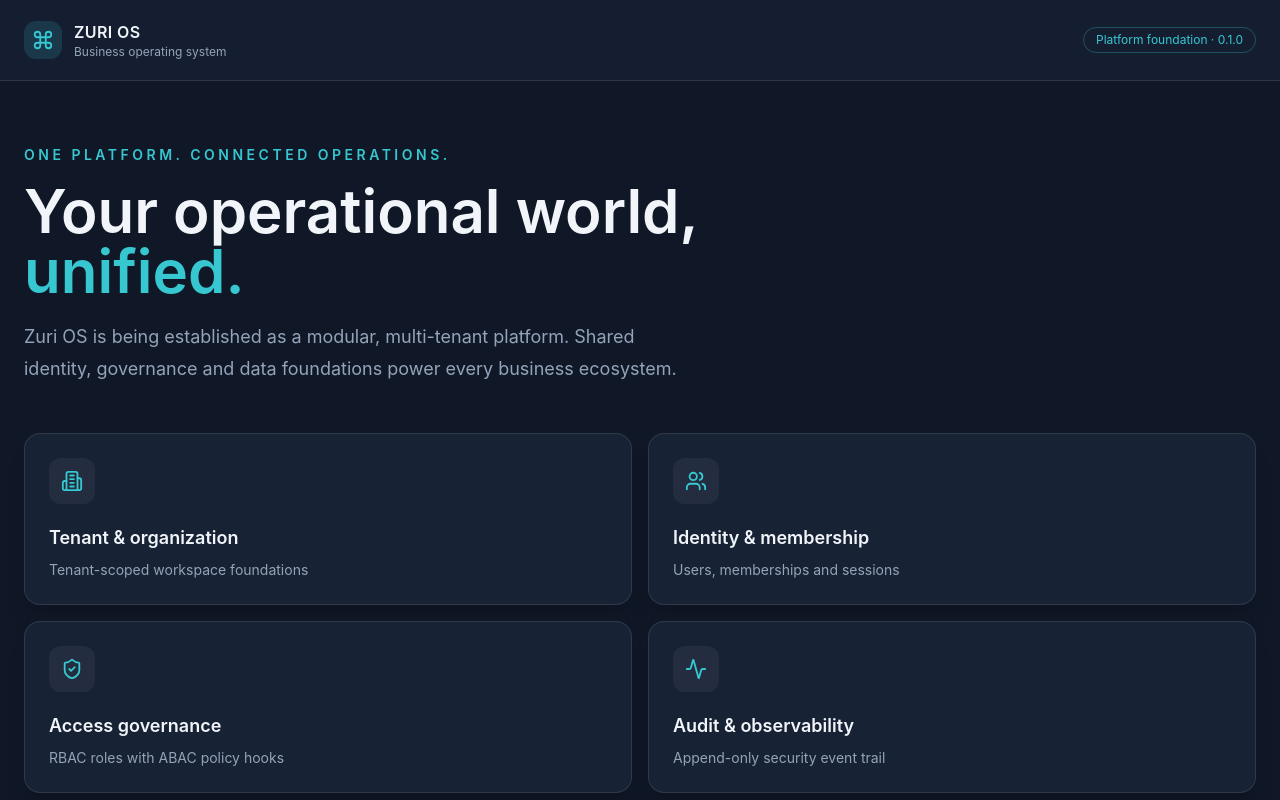
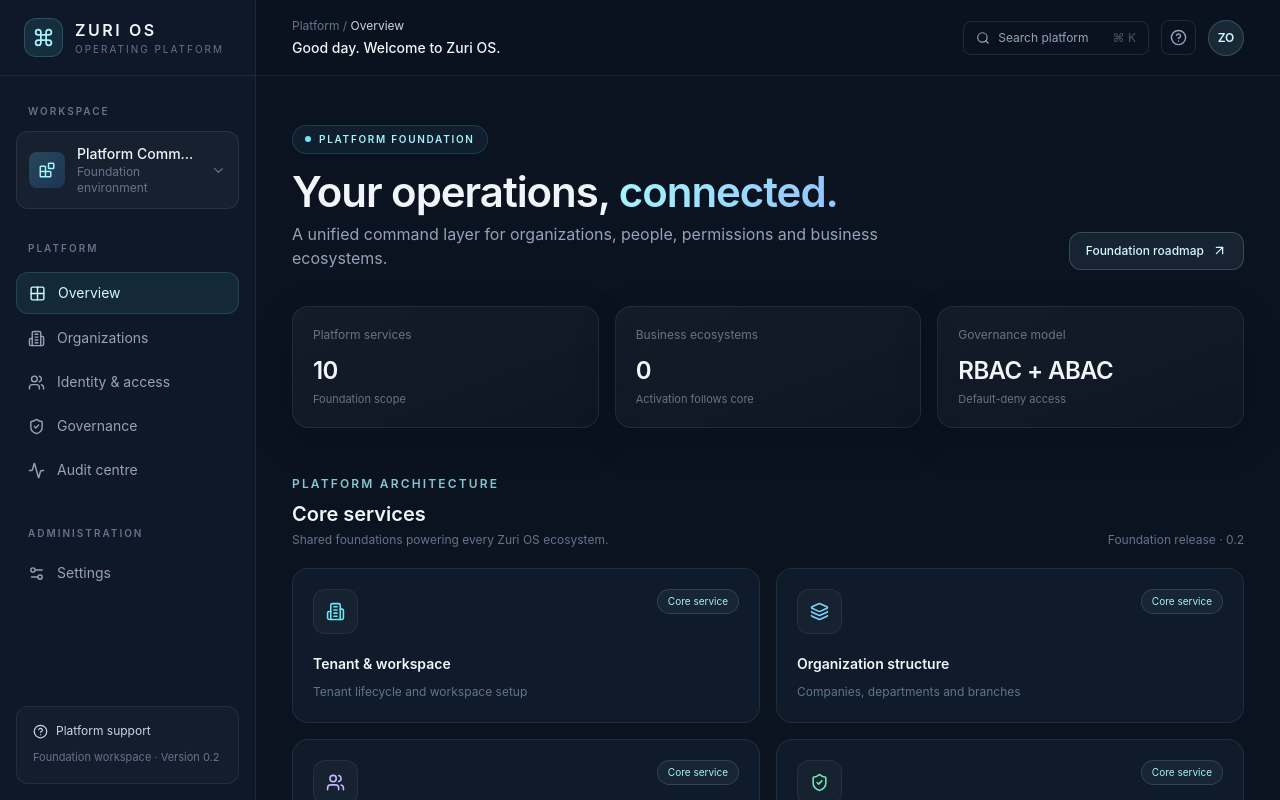
Before and after one commit to openpayglobal/zurios, a React (Vite) app in the folder apps/web/: page / in a window 1280 px wide. Shown: the top 800 px of the page. Built offline with nearby package versions, Linux system fonts and the light colour scheme.

Commit message:
feat(web): establish Zuri OS foundation dashboard design language

```diff
--- a/apps/web/src/App.tsx
+++ b/apps/web/src/App.tsx
@@ -1,23 +1,36 @@
-import {Activity,Boxes,Building2,ChevronRight,Command,ShieldCheck,Users} from "lucide-react";
-const foundations=[
- {icon:Building2,title:"Tenant & organization",detail:"Tenant-scoped workspace foundations"},
- {icon:Users,title:"Identity & membership",detail:"Users, memberships and sessions"},
- {icon:ShieldCheck,title:"Access governance",detail:"RBAC roles with ABAC policy hooks"},
- {icon:Activity,title:"Audit & observability",detail:"Append-only security event trail"}
+import {Activity,ArrowUpRight,Blocks,Building2,ChevronDown,CircleHelp,Command,Grid2X2,Layers3,LockKeyhole,Search,Settings2,ShieldCheck,Users,Warehouse} from "lucide-react";
+
+const modules=[
+ {icon:Building2,name:"Tenant & workspace",detail:"Tenant lifecycle and workspace setup",status:"Core service",tone:"text-cyan-300"},
+ {icon:Layers3,name:"Organization structure",detail:"Companies, departments and branches",status:"Core service",tone:"text-sky-300"},
+ {icon:Users,name:"Identity & membership",detail:"Users, access and membership lifecycle",status:"Core service",tone:"text-violet-300"},
+ {icon:ShieldCheck,name:"Access governance",detail:"Roles, permissions and policy evaluation",status:"Core service",tone:"text-emerald-300"},
+ {icon:Activity,name:"Audit & security",detail:"Traceable activity and security events",status:"Core service",tone:"text-amber-300"},
+ {icon:Warehouse,name:"Business ecosystems",detail:"ERP, POS, Inventory and more",status:"Coming next",tone:"text-slate-300"}
 ];
+const metrics=[{label:"Platform services",value:"10",hint:"Foundation scope"},{label:"Business ecosystems",value:"0",hint:"Activation follows core"},{label:"Governance model",value:"RBAC + ABAC",hint:"Default-deny access"}];
 export default function App(){
- return <main className="min-h-screen bg-ink text-slate-100">
-  <header className="border-b border-white/10 bg-panel/70"><div className="mx-auto flex max-w-7xl items-center justify-between px-6 py-5">
-   <div className="flex items-center gap-3"><div className="rounded-xl bg-accent/15 p-2 text-accent"><Command size={22}/></div><div><p className="font-semibold tracking-wide">ZURI OS</p><p className="text-xs text-slate-400">Business operating system</p></div></div>
-   <span className="rounded-full border border-accent/30 px-3 py-1 text-xs text-accent">Platform foundation · 0.1.0</span>
-  </div></header>
-  <section className="mx-auto max-w-7xl px-6 py-16">
-   <p className="text-sm font-semibold uppercase tracking-[0.25em] text-accent">One platform. Connected operations.</p>
-   <h1 className="mt-4 max-w-3xl text-4xl font-semibold leading-tight md:text-6xl">Your operational world, <span className="text-accent">unified.</span></h1>
-   <p className="mt-5 max-w-2xl text-lg leading-8 text-slate-400">Zuri OS is being established as a modular, multi-tenant platform. Shared identity, governance and data foundations power every business ecosystem.</p>
-   <div className="mt-12 grid gap-4 md:grid-cols-2">{foundations.map(({icon:Icon,title,detail})=><article key={title} className="rounded-2xl border border-white/10 bg-panel p-6 shadow-xl shadow-black/10"><div className="rounded-xl bg-white/5 p-3 text-accent w-fit"><Icon size={22}/></div><h2 className="mt-5 text-lg font-semibold">{title}</h2><p className="mt-2 text-sm text-slate-400">{detail}</p></article>)}</div>
-   <div className="mt-10 flex items-center justify-between rounded-2xl border border-white/10 bg-panel/60 p-6"><div><p className="font-medium">Platform services are being initialized</p><p className="mt-1 text-sm text-slate-400">Business modules will be enabled after foundation verification.</p></div><ChevronRight className="text-accent"/></div>
-   <footer className="mt-16 flex items-center gap-2 text-xs text-slate-500"><Boxes size={15}/> Zuri OS · Modular by design · Governed by default</footer>
-  </section>
- </main>;
+ return <div className="min-h-screen bg-[#0b1220] text-slate-100">
+  <aside className="fixed inset-y-0 left-0 hidden w-64 flex-col border-r border-white/[0.07] bg-[#0e1828] xl:flex">
+   <div className="flex h-[76px] items-center gap-3 border-b border-white/[0.07] px-6"><div className="rounded-xl border border-cyan-300/20 bg-cyan-300/10 p-2 text-cyan-200"><Command size={21}/></div><div><p className="font-semibold tracking-[0.16em]">ZURI OS</p><p className="text-[10px] uppercase tracking-[0.2em] text-slate-500">Operating platform</p></div></div>
+   <div className="px-4 pt-7"><p className="px-3 text-[10px] font-semibold uppercase tracking-[0.2em] text-slate-500">Workspace</p><div className="mt-3 flex items-center gap-3 rounded-xl border border-white/[0.08] bg-white/[0.035] p-3"><div className="grid h-9 w-9 place-items-center rounded-lg bg-gradient-to-br from-cyan-300/20 to-blue-500/20 text-cyan-200"><Blocks size={18}/></div><div className="min-w-0 flex-1"><p className="truncate text-sm font-medium">Platform Command</p><p className="text-xs text-slate-500">Foundation environment</p></div><ChevronDown size={15} className="text-slate-500"/></div></div>
+   <nav className="mt-8 flex-1 space-y-1 px-4"><p className="px-3 pb-3 text-[10px] font-semibold uppercase tracking-[0.2em] text-slate-500">Platform</p><a className="flex items-center gap-3 rounded-xl border border-cyan-300/15 bg-cyan-300/[0.08] px-3 py-2.5 text-sm text-cyan-100"><Grid2X2 size={17}/> Overview</a><a className="flex items-center gap-3 rounded-xl px-3 py-2.5 text-sm text-slate-400"><Building2 size={17}/> Organizations</a><a className="flex items-center gap-3 rounded-xl px-3 py-2.5 text-sm text-slate-400"><Users size={17}/> Identity & access</a><a className="flex items-center gap-3 rounded-xl px-3 py-2.5 text-sm text-slate-400"><ShieldCheck size={17}/> Governance</a><a className="flex items-center gap-3 rounded-xl px-3 py-2.5 text-sm text-slate-400"><Activity size={17}/> Audit centre</a><p className="px-3 pb-2 pt-8 text-[10px] font-semibold uppercase tracking-[0.2em] text-slate-500">Administration</p><a className="flex items-center gap-3 rounded-xl px-3 py-2.5 text-sm text-slate-400"><Settings2 size={17}/> Settings</a></nav>
+   <div className="m-4 rounded-xl border border-white/[0.07] bg-white/[0.025] p-4"><div className="flex items-center gap-2 text-xs text-slate-300"><CircleHelp size={15}/> Platform support</div><p className="mt-2 text-[11px] leading-5 text-slate-500">Foundation workspace · Version 0.2</p></div>
+  </aside>
+  <div className="xl:pl-64">
+   <header className="sticky top-0 z-10 flex h-[76px] items-center justify-between border-b border-white/[0.07] bg-[#0b1220]/90 px-5 backdrop-blur-xl md:px-9">
+    <div><p className="text-xs text-slate-500">Platform / <span className="text-slate-300">Overview</span></p><p className="mt-1 text-sm font-medium">Good day. Welcome to Zuri OS.</p></div>
+    <div className="flex items-center gap-3"><button className="hidden items-center gap-2 rounded-lg border border-white/10 px-3 py-2 text-xs text-slate-400 sm:flex"><Search size={14}/> Search platform <span className="ml-4 text-slate-600">⌘ K</span></button><button className="rounded-lg border border-white/10 p-2 text-slate-400"><CircleHelp size={17}/></button><div className="grid h-9 w-9 place-items-center rounded-full border border-cyan-200/20 bg-cyan-200/10 text-xs font-semibold text-cyan-100">ZO</div></div>
+   </header>
+   <main className="mx-auto max-w-[1500px] px-5 py-9 md:px-9 md:py-12">
+    <div className="flex flex-wrap items-end justify-between gap-5"><div><div className="inline-flex items-center gap-2 rounded-full border border-cyan-300/15 bg-cyan-300/[0.06] px-3 py-1.5 text-[10px] font-semibold uppercase tracking-[0.17em] text-cyan-200"><span className="h-1.5 w-1.5 rounded-full bg-cyan-300"/> Platform foundation</div><h1 className="mt-5 text-3xl font-semibold tracking-tight md:text-[42px]">Your operations, <span className="bg-gradient-to-r from-cyan-200 to-blue-300 bg-clip-text text-transparent">connected.</span></h1><p className="mt-3 max-w-2xl text-sm leading-6 text-slate-400 md:text-base">A unified command layer for organizations, people, permissions and business ecosystems.</p></div><button className="flex items-center gap-2 rounded-xl border border-cyan-200/20 bg-cyan-200/[0.08] px-4 py-2.5 text-xs font-medium text-cyan-100">Foundation roadmap <ArrowUpRight size={15}/></button></div>
+    <section className="mt-9 grid gap-4 md:grid-cols-3">{metrics.map(m=><article key={m.label} className="rounded-2xl border border-white/[0.08] bg-gradient-to-br from-white/[0.045] to-white/[0.015] p-5 shadow-[0_14px_45px_rgba(0,0,0,0.12)]"><p className="text-xs text-slate-500">{m.label}</p><p className="mt-3 text-2xl font-semibold tracking-tight text-slate-100">{m.value}</p><p className="mt-1 text-[11px] text-slate-500">{m.hint}</p></article>)}</section>
+    <section className="mt-12"><div className="flex items-end justify-between"><div><p className="text-xs font-semibold uppercase tracking-[0.18em] text-cyan-200/80">Platform architecture</p><h2 className="mt-2 text-xl font-semibold">Core services</h2><p className="mt-1 text-xs text-slate-500">Shared foundations powering every Zuri OS ecosystem.</p></div><span className="text-xs text-slate-500">Foundation release · 0.2</span></div>
+     <div className="mt-5 grid gap-4 md:grid-cols-2 2xl:grid-cols-3">{modules.map(({icon:Icon,name,detail,status,tone})=><article key={name} className="group rounded-2xl border border-white/[0.08] bg-[#111d2e]/80 p-5 transition hover:-translate-y-0.5 hover:border-cyan-200/20 hover:bg-[#142238]"><div className="flex items-start justify-between"><div className={`rounded-xl border border-white/[0.06] bg-white/[0.035] p-3 ${tone}`}><Icon size={19}/></div><span className={`rounded-full border px-2.5 py-1 text-[10px] ${status==="Coming next"?"border-white/10 text-slate-500":"border-cyan-200/15 bg-cyan-200/[0.05] text-cyan-200"}`}>{status}</span></div><h3 className="mt-5 text-sm font-semibold">{name}</h3><p className="mt-2 text-xs leading-5 text-slate-500">{detail}</p></article>)}</div>
+    </section>
+    <section className="mt-10 overflow-hidden rounded-2xl border border-cyan-200/10 bg-gradient-to-r from-cyan-300/[0.07] via-blue-400/[0.035] to-transparent p-6 md:p-8"><div className="flex flex-col justify-between gap-6 md:flex-row md:items-center"><div><p className="text-[10px] font-semibold uppercase tracking-[0.2em] text-cyan-200">Built for scale</p><h2 className="mt-2 text-lg font-semibold">One foundation. Many ecosystems.</h2><p className="mt-2 max-w-xl text-xs leading-6 text-slate-400">ERP, POS, Inventory and specialized business systems will inherit shared identity, governance, tenancy and audit services.</p></div><div className="flex items-center gap-2 text-xs text-cyan-100"><LockKeyhole size={15}/> Governance first</div></div></section>
+    <footer className="mt-12 flex flex-wrap items-center justify-between gap-3 border-t border-white/[0.07] pt-5 text-[10px] text-slate-600"><span>ZURI OS · Modular by design · Governed by default</span><span>OIPTECH / ODEL Developers</span></footer>
+   </main>
+  </div>
+ </div>;
 }
```
